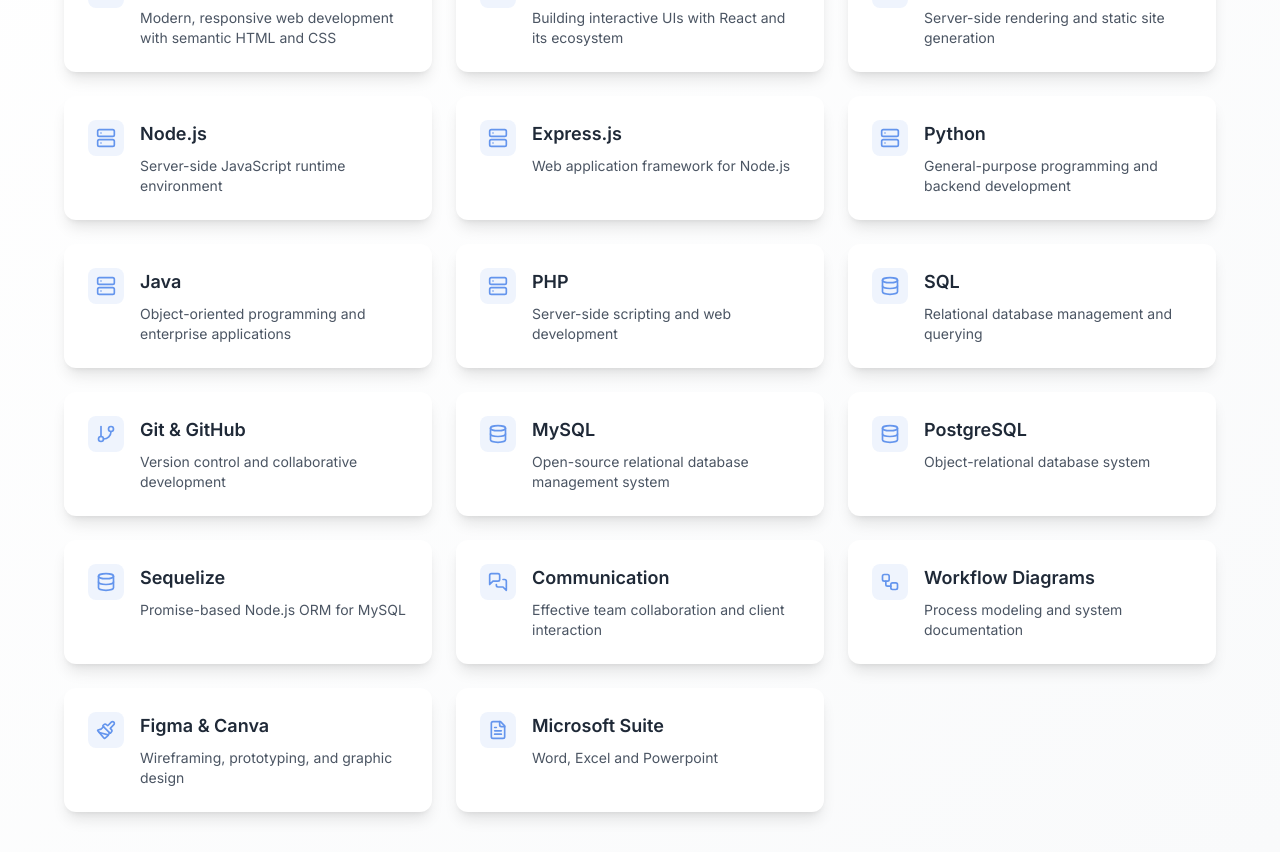
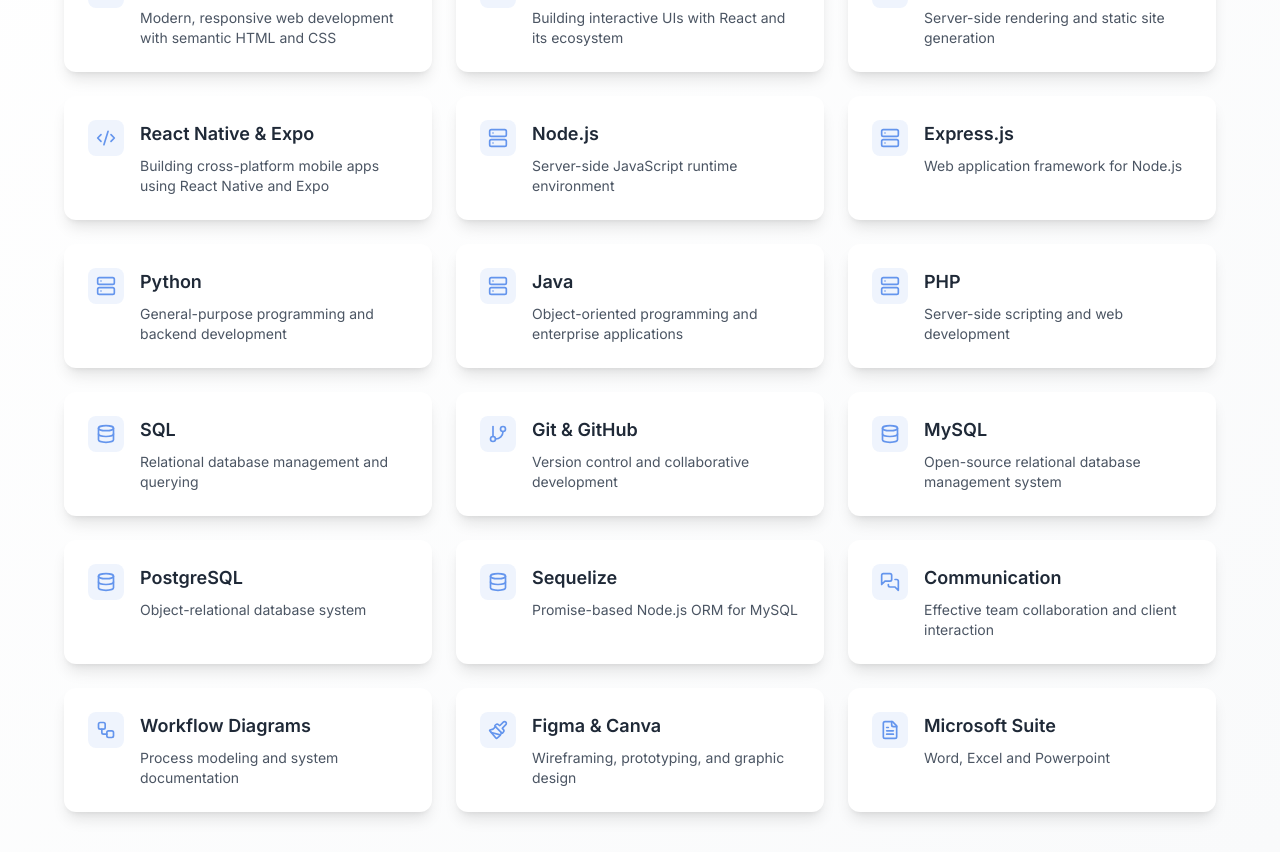
Before and after one commit to BCEESAY10/Bamfa-Portfolio, a Next.js app: page / in a window 1280 px wide. Shown: the part 2288-3150 px from the top of the page. Built offline with nearby package versions, Linux system fonts and the light colour scheme.

Commit message:
added expo and react native as a new skill

```diff
--- a/app/skills/page.js
+++ b/app/skills/page.js
@@ -37,6 +37,12 @@
           name: "Next.js",
           icon: <Code2 className="w-5 h-5" />,
           description: "Server-side rendering and static site generation",
+        },
+        {
+          name: "React Native & Expo",
+          icon: <Code2 className="w-5 h-5" />,
+          description:
+            "Building cross-platform mobile apps using React Native and Expo",
         },
       ],
     },
```
